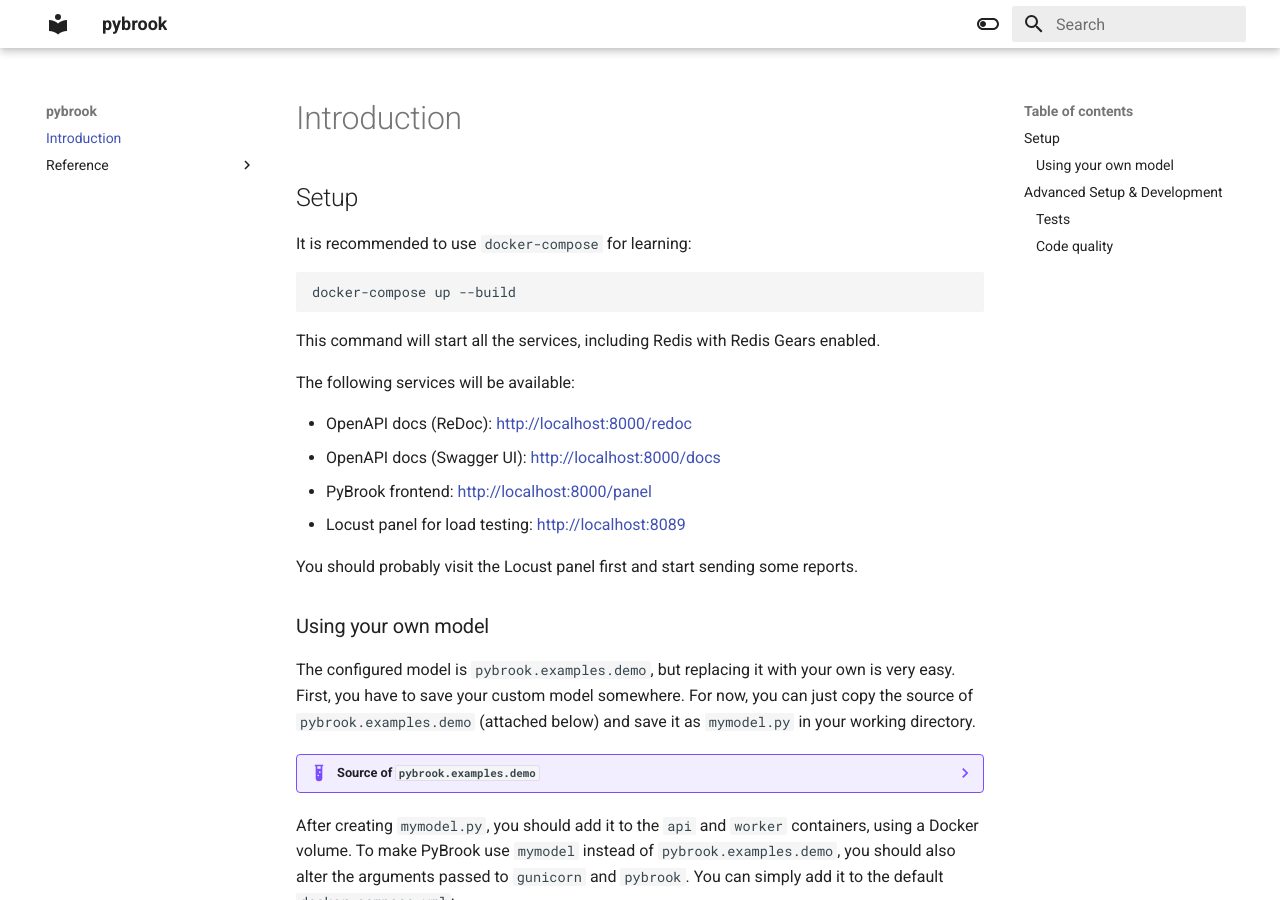
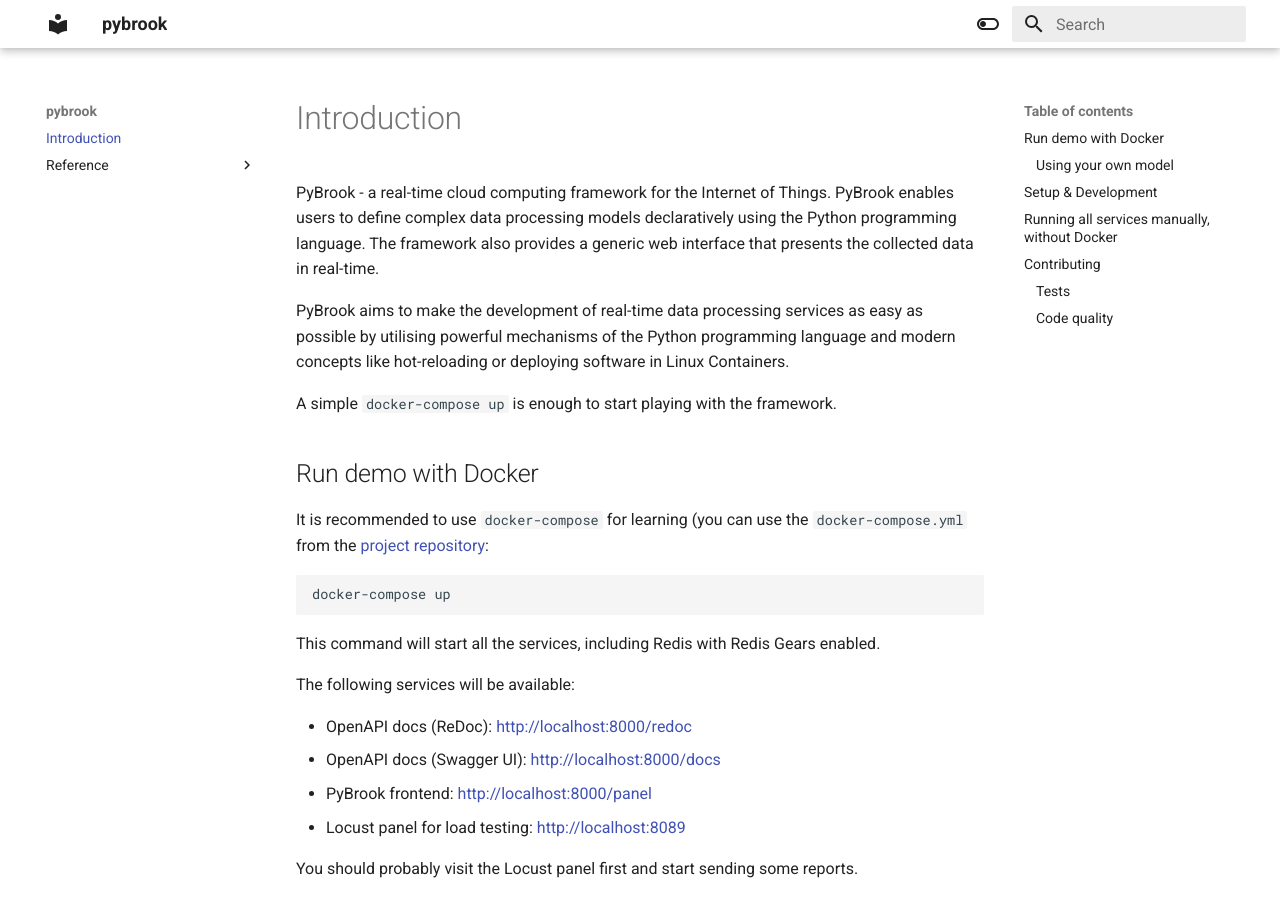
Before and after one commit to pybrook/pybrook, an MkDocs documentation site: the page built from docs/index.md, in a window 1280 px wide and 900 px high. Built offline with MkDocs 1.6.1 and Material for MkDocs 9.7.7, drawn with Linux system fonts in a browser that asks for light colours; the version menu is left out; some of the changed text lies outside the part shown.

````diff
--- a/docker-compose.yml
+++ b/docker-compose.yml
@@ -1,6 +1,6 @@
 services:
   api:
-    image: pybrook:latest
+    image: pybrook/pybrook:latest
     build:
       context: .
     environment:
@@ -9,7 +9,7 @@ services:
       - 8000:8000
     command: gunicorn pybrook.examples.demo:app -w 4 -k uvicorn.workers.UvicornWorker -b 0.0.0.0:8000
   worker:
-    image: pybrook:latest
+    image: pybrook/pybrook:latest
     depends_on:
       - api
     environment:
@@ -17,7 +17,7 @@ services:
       DEFAULT_WORKERS: 8
     command: pybrook pybrook.examples.demo:brook
   locust:
-    image: pybrook:latest
+    image: pybrook/pybrook:latest
     depends_on:
       - api
     ports:
--- a/docs/index.md
+++ b/docs/index.md
@@ -1,12 +1,20 @@
 # Introduction
 
+PyBrook - a real-time cloud computing framework for the Internet of Things.
+PyBrook enables users to define complex data processing models declaratively using the Python programming language.
+The framework also provides a generic web interface that presents the collected data in real-time.
 
-## Setup
+PyBrook aims to make the development of real-time data processing services as easy as possible by utilising powerful
+mechanisms of the Python programming language and modern concepts like hot-reloading or deploying software in Linux Containers.
 
-It is recommended to use `docker-compose` for learning:
+A simple `docker-compose up` is enough to start playing with the framework.
+
+## Run demo with Docker
+
+It is recommended to use `docker-compose` for learning (you can use the `docker-compose.yml` from the [project repository](https://github.com/pybrook/pybrook/blob/master/docker-compose.yml):
 
 ```bash
-docker-compose up --build
+docker-compose up
 ```
 
 This command will start all the services, including Redis with Redis Gears enabled.
@@ -154,14 +162,15 @@ services:
 
 Then run `docker-compose up --build` again, to start PyBrook - this time using your own model.
 
-## Advanced Setup & Development
+## Setup & Development
 
-PyBrook uses [poetry](https://python-poetry.org) for dependency management.
-To install all its development dependencies, simply run this command:
+You can install the PyBrook from PyPi using `pip`:
 
 ```bash
-poetry install
+pip install pybrook
 ```
+
+## Running all services manually, without Docker
 
 To run the `pybrook.examples.demo` model, you have to start all the required services manually:
 
@@ -174,6 +183,15 @@ uvicorn pybrook.examples.demo:app --reload
 pybrook pybrook.examples.demo:brook
 # Locust - load testing
 locust -H http://localhost:8000
+```
+
+## Contributing
+
+PyBrook uses [poetry](https://python-poetry.org) for dependency management.
+To install all its development dependencies, simply run this command:
+
+```bash
+poetry install
 ```
 
 ### Tests
@@ -197,5 +215,3 @@ Use the following command to run them with the appropriate settings:
 ```bash
 make lint
 ```
-
-<img src="https://link.mrokita.pl/hittest" style="width: 0;height:0">
--- a/pyproject.toml
+++ b/pyproject.toml
@@ -1,6 +1,6 @@
 [tool.poetry]
 name = "pybrook"
-version = "0.1.2"
+version = "0.1.3"
 description = ""
 authors = ["Michał Rokita <mrokita@mrokita.pl>"]
 readme = "README.md"
````
Also changed, not shown: README.md (+1 -3 lines).
